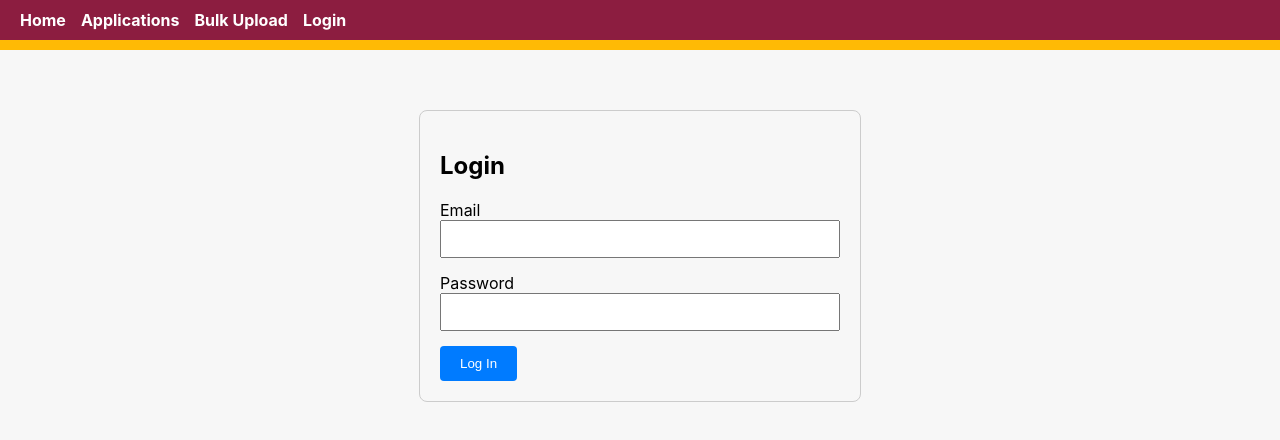
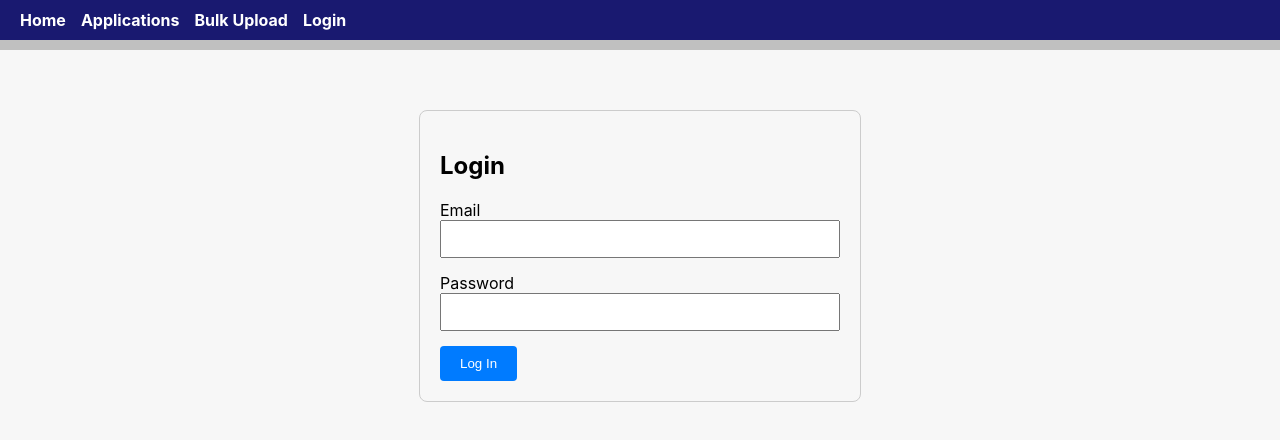
Before and after one commit to TroyJLorents-GH/student-ui, a React (Create React App) app: page /login in a window 1280 px wide. Shown: the top 440 px of the page. Built offline with nearby package versions, Linux system fonts and the light colour scheme.

Commit message:
change login and color nav bar

```diff
--- a/src/App.js
+++ b/src/App.js
@@ -119,9 +119,9 @@ function App() {
 
 const navStyles = {
   navbar: {
-    backgroundColor: '#8c1d40',
+    backgroundColor: '#191970',
     padding: '10px 20px',
-    borderBottom: '10px solid #ffba05'
+    borderBottom: '10px solid #c0c0c0'
   },
   navList: {
     listStyle: 'none',
--- a/src/Login.js
+++ b/src/Login.js
@@ -1,7 +1,7 @@
 import React, { useState } from 'react';
 import { useNavigate } from 'react-router-dom';
 
-const ALLOWED = ['troy.lorents@asu.edu','joe.caudill@asu.edu', 't@me.com'];
+const ALLOWED = ['t@me.com'];
 const PW = 'test123';
 
 export default function Login({ onLogin }) {
```
